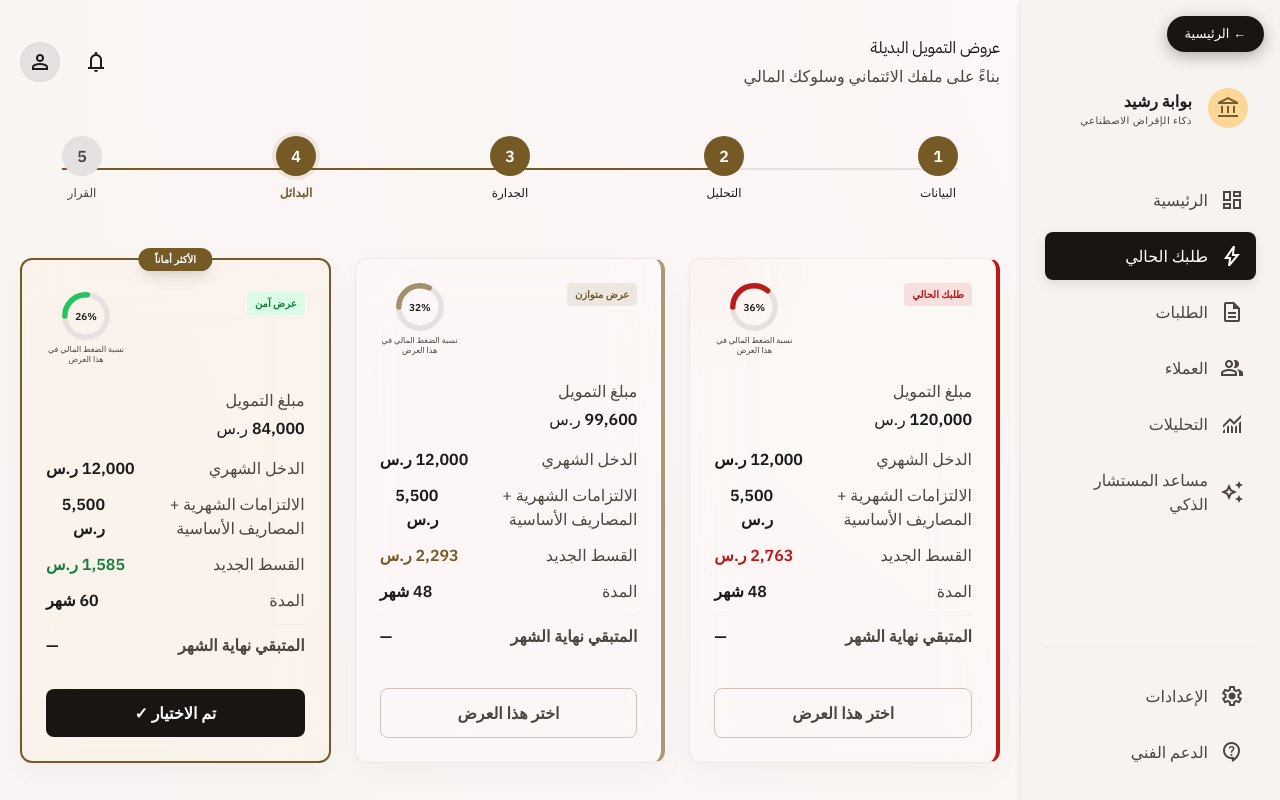
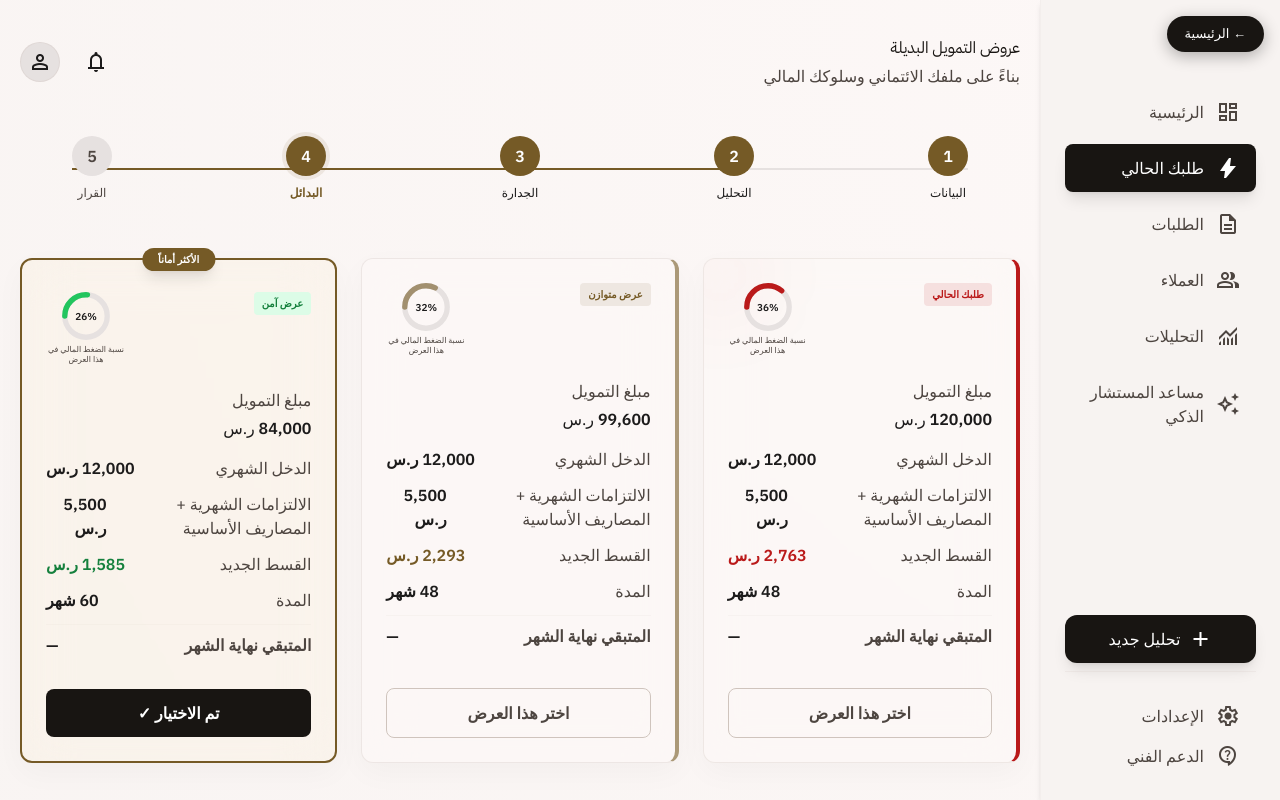
Before and after one commit to Commandorrr/rashid-web, a plain HTML site: page screens/smart-alternatives.html in a window 1280 px wide. Shown: the top 800 px of the page. Drawn offline with nearby package versions, Linux system fonts and the light colour scheme.

Commit message:
Fix sidebar consistency, dashboard layout, and chart polish per feedback
- smart-alternatives.html: replace the old "بوابة رشيد" custom sidebar
  (different header, custom .sidebar-active class) with the exact shared
  sidebar markup used on every other advisor page, so the nav looks
  identical no matter which page is active.
- advisor-dashboard-ar.html: rename the header title from "لوحة الجهة
  المالية" to "الرئيسية"; swap the grid column order so the "مساعد
  المستشار" panel and its charts render on the right (first in DOM order,
  which is the start side in this RTL layout) instead of the left, with
  the two tables now on the left.
- Fix the pressure-trend chart, which was rendering empty: it was
  bucketing by calendar week, but all of this demo's real applications
  were created within the same few days, so most weekly buckets had no
  data. Now buckets by the actual real calendar days that have data
  (up to the last 10), which always has real points to plot.
- Refine the decision-distribution donut's color palette (richer green/
  gold/red) to look more polished.

```diff
--- a/screens/smart-alternatives.html
+++ b/screens/smart-alternatives.html
@@ -35,11 +35,6 @@
             fill: none;
             stroke-linecap: round;
             transition: stroke-dashoffset 1s ease-out;
-        }
-        .sidebar-active {
-            background-color: #181512;
-            color: #ffffff;
-            box-shadow: 0 4px 12px rgba(0,0,0,0.1);
         }
         body {
             background: radial-gradient(circle at top right, #fdf8f7, #f7f3f1);
@@ -132,56 +127,53 @@
     </script>
 </head>
 <body class="bg-background text-on-surface font-body-md overflow-x-hidden"><a href="../index.html" style="position:fixed;top:16px;inset-inline-start:16px;z-index:2147483647;background:#181512;color:#fff;padding:8px 18px;border-radius:9999px;font-family:sans-serif;font-size:13px;text-decoration:none;box-shadow:0 4px 16px rgba(0,0,0,0.3);">&#8592; الرئيسية</a>
-<!-- Persistent SideNavBar -->
-<aside class="fixed right-0 top-0 h-full w-[260px] bg-surface-container-low border-l border-outline-variant/20 shadow-md z-40 hidden md:flex flex-col p-6 gap-base">
-<div class="font-display-md text-display-md font-bold text-primary mb-8">رشيد</div>
-<div class="flex items-center gap-4 mb-10 px-2">
-<div class="w-10 h-10 rounded-full bg-secondary-container flex items-center justify-center">
-<span class="material-symbols-outlined text-on-secondary-container">account_balance</span>
-</div>
-<div>
-<div class="font-label-md text-label-md font-bold">بوابة رشيد</div>
-<div class="text-[10px] text-on-surface-variant uppercase tracking-wider">ذكاء الإقراض الاصطناعي</div>
+<!-- Persistent SideNavBar (Shared Component - identical markup to every other advisor page) -->
+<aside class="fixed right-0 top-0 h-full w-[240px] flex flex-col p-6 gap-base bg-surface-container-low border-l border-outline-variant/10 shadow-md z-40 hidden md:flex">
+<div class="mb-8 font-display-md text-display-md font-bold text-primary">رشيد</div>
+<nav class="flex-1 space-y-2">
+<a class="flex items-center gap-3 px-4 py-3 text-on-surface-variant hover:bg-surface-container-highest transition-all rounded-lg" href="advisor-dashboard-ar.html">
+<span class="material-symbols-outlined">dashboard</span>
+<span class="font-label-md text-label-md">الرئيسية</span>
+</a>
+<a class="flex items-center gap-3 px-4 py-3 bg-primary text-on-primary rounded-lg shadow-lg transition-all duration-300" href="smart-alternatives.html">
+<span class="material-symbols-outlined" style="font-variation-settings: 'FILL' 1;">bolt</span>
+<span class="font-label-md text-label-md">طلبك الحالي</span>
+</a>
+<a class="flex items-center gap-3 px-4 py-3 text-on-surface-variant hover:bg-surface-container-highest transition-all rounded-lg" href="advisor-requests-ar.html">
+<span class="material-symbols-outlined">description</span>
+<span class="font-label-md text-label-md">الطلبات</span>
+</a>
+<a class="flex items-center gap-3 px-4 py-3 text-on-surface-variant hover:bg-surface-container-highest transition-all rounded-lg" href="advisor-customers-ar.html">
+<span class="material-symbols-outlined">group</span>
+<span class="font-label-md text-label-md">العملاء</span>
+</a>
+<a class="flex items-center gap-3 px-4 py-3 text-on-surface-variant hover:bg-surface-container-highest transition-all rounded-lg" href="advisor-analytics-ar.html">
+<span class="material-symbols-outlined">monitoring</span>
+<span class="font-label-md text-label-md">التحليلات</span>
+</a>
+<a class="flex items-center gap-3 px-4 py-3 text-on-surface-variant hover:bg-surface-container-highest transition-all rounded-lg" href="advisor-assistant-ar.html">
+<span class="material-symbols-outlined">auto_awesome</span>
+<span class="font-label-md text-label-md">مساعد المستشار الذكي</span>
+</a>
+</nav>
+<div class="mt-auto space-y-2">
+<a class="w-full flex items-center justify-center gap-2 bg-primary text-on-primary py-3 rounded-xl font-label-md shadow-lg hover:scale-105 transition-transform duration-200" href="your-data-ar.html">
+<span class="material-symbols-outlined">add</span>
+            تحليل جديد
+        </a>
+<div class="pt-6 border-t border-outline-variant/20">
+<a class="flex items-center gap-3 px-4 py-2 text-on-surface-variant hover:text-on-surface" href="#">
+<span class="material-symbols-outlined">settings</span>
+<span class="font-label-md text-label-md">الإعدادات</span>
+</a>
+<a class="flex items-center gap-3 px-4 py-2 text-on-surface-variant hover:text-on-surface" href="#">
+<span class="material-symbols-outlined">contact_support</span>
+<span class="font-label-md text-label-md">الدعم الفني</span>
+</a>
 </div>
 </div>
-<nav class="flex-1 flex flex-col gap-2">
-<a class="flex items-center gap-3 p-3 rounded-lg text-on-surface-variant hover:bg-surface-container-highest transition-all" href="advisor-dashboard-ar.html">
-<span class="material-symbols-outlined">dashboard</span>
-<span class="font-label-md">الرئيسية</span>
-</a>
-<a class="flex items-center gap-3 p-3 rounded-lg sidebar-active" href="smart-alternatives.html">
-<span class="material-symbols-outlined">bolt</span>
-<span class="font-label-md">طلبك الحالي</span>
-</a>
-<a class="flex items-center gap-3 p-3 rounded-lg text-on-surface-variant hover:bg-surface-container-highest transition-all" href="advisor-requests-ar.html">
-<span class="material-symbols-outlined">description</span>
-<span class="font-label-md">الطلبات</span>
-</a>
-<a class="flex items-center gap-3 p-3 rounded-lg text-on-surface-variant hover:bg-surface-container-highest transition-all" href="advisor-customers-ar.html">
-<span class="material-symbols-outlined">group</span>
-<span class="font-label-md">العملاء</span>
-</a>
-<a class="flex items-center gap-3 p-3 rounded-lg text-on-surface-variant hover:bg-surface-container-highest transition-all" href="advisor-analytics-ar.html">
-<span class="material-symbols-outlined">monitoring</span>
-<span class="font-label-md">التحليلات</span>
-</a>
-<a class="flex items-center gap-3 p-3 rounded-lg text-on-surface-variant hover:bg-surface-container-highest transition-all" href="advisor-assistant-ar.html">
-<span class="material-symbols-outlined">auto_awesome</span>
-<span class="font-label-md">مساعد المستشار الذكي</span>
-</a>
-</nav>
-<div class="mt-auto pt-6 border-t border-outline-variant/10 flex flex-col gap-2">
-<a class="flex items-center gap-3 p-3 rounded-lg text-on-surface-variant hover:bg-surface-container-highest transition-all" href="#">
-<span class="material-symbols-outlined">settings</span>
-<span class="font-label-md">الإعدادات</span>
-</a>
-<a class="flex items-center gap-3 p-3 rounded-lg text-on-surface-variant hover:bg-surface-container-highest transition-all" href="#">
-<span class="material-symbols-outlined">contact_support</span>
-<span class="font-label-md">الدعم الفني</span>
-</a>
-</div>
 </aside>
-<main class="md:mr-[260px] min-h-screen p-gutter flex flex-col gap-base">
+<main class="md:mr-[240px] min-h-screen p-gutter flex flex-col gap-base">
 <!-- Top Navigation -->
 <header class="flex justify-between items-center py-4 mb-6">
 <div>
```
Also changed, not shown: screens/advisor-dashboard-ar.html (+97 -91 lines).
